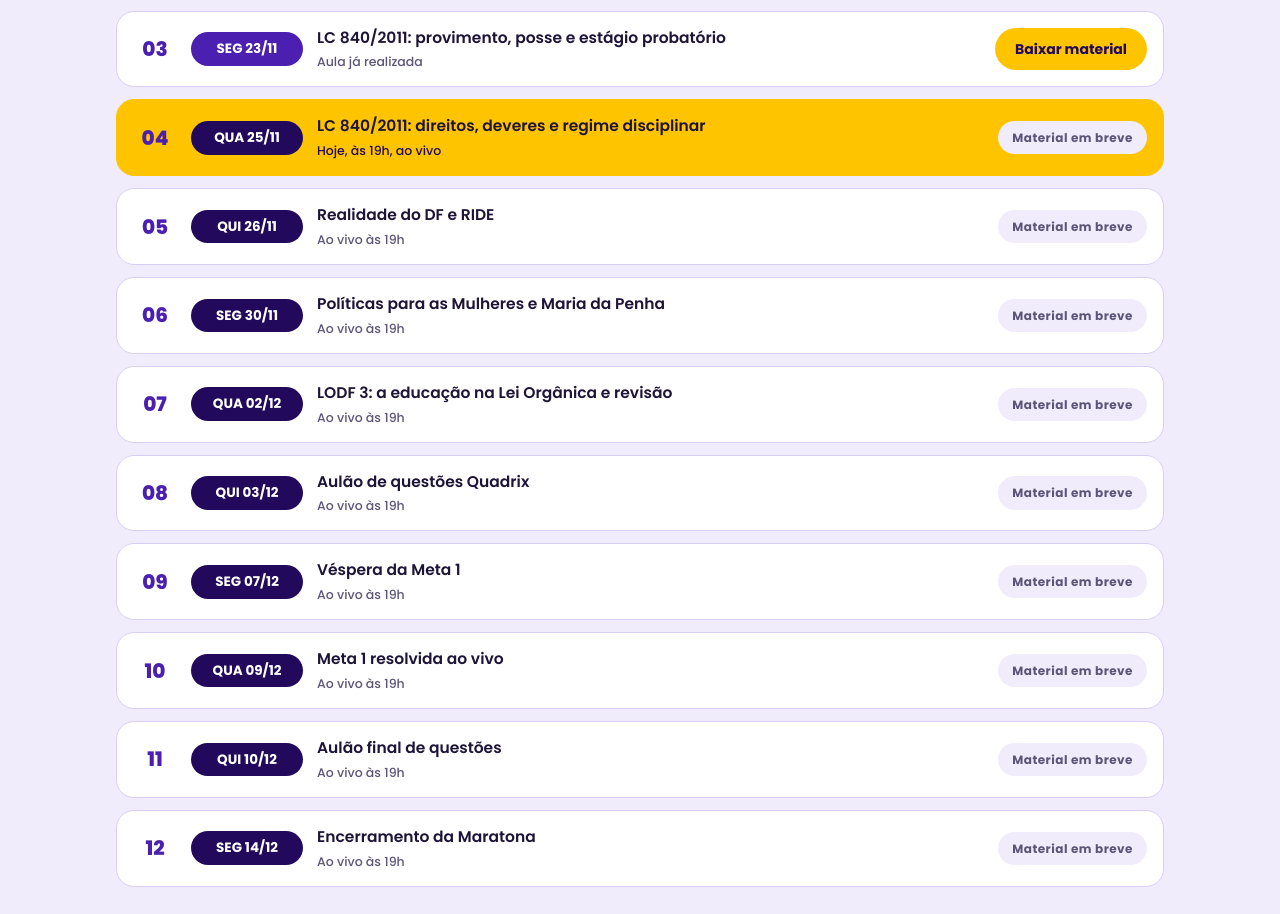
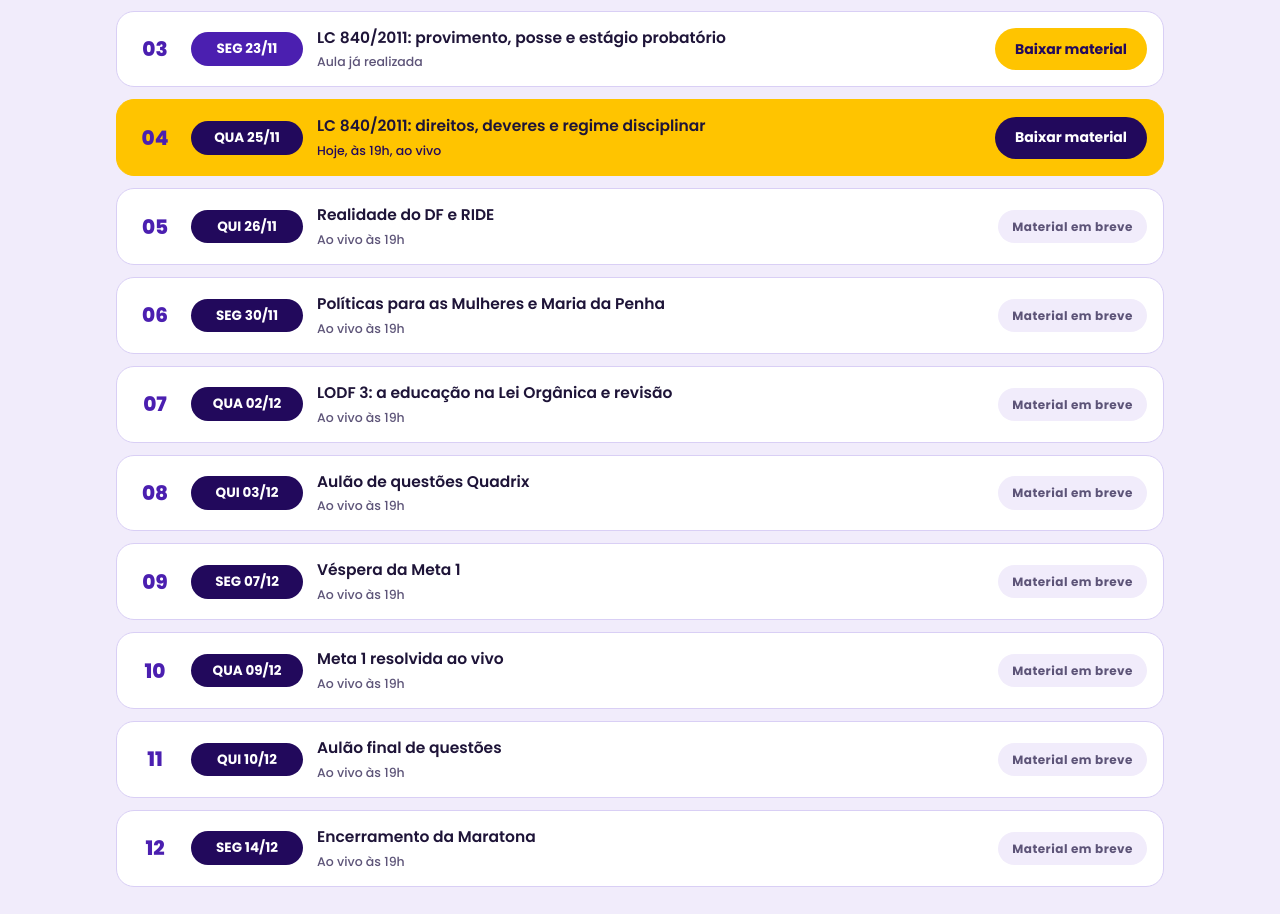
Before and after one commit to programademetas/programademetas.github.io, a plain HTML site: page maratona-seedf/index.html in a window 1280 px wide. Shown: the part 1041-1955 px from the top of the page. Drawn offline with Linux system fonts and the light colour scheme.

Commit message:
Maratona SEEDF: material da aula 4 liberado e da aula 5 enviado (ainda oculto)
Co-Authored-By: Claude Opus 5.5 <noreply@anthropic.com>
Claude-Session: https://claude.ai/code/session_011LrchpH4bhCpVQqdcvnbbE

```diff
--- a/maratona-seedf/index.html
+++ b/maratona-seedf/index.html
@@ -263,7 +263,7 @@ const AULAS = [
   { n: 1,  data: "2026-11-18", tema: "LODF 1: fundamentos e organização do DF", arquivo: "maratona-seedf-aula-01-lodf.pdf" },
   { n: 2,  data: "2026-11-19", tema: "LODF 2: competências, Adm. Pública e servidores", arquivo: "maratona-seedf-aula-02-lodf.pdf" },
   { n: 3,  data: "2026-11-23", tema: "LC 840/2011: provimento, posse e estágio probatório", arquivo: "maratona-seedf-aula-03-lc840.pdf" },
-  { n: 4,  data: "2026-11-25", tema: "LC 840/2011: direitos, deveres e regime disciplinar", arquivo: "" },
+  { n: 4,  data: "2026-11-25", tema: "LC 840/2011: direitos, deveres e regime disciplinar", arquivo: "maratona-seedf-aula-04-lc840.pdf" },
   { n: 5,  data: "2026-11-26", tema: "Realidade do DF e RIDE", arquivo: "" },
   { n: 6,  data: "2026-11-30", tema: "Políticas para as Mulheres e Maria da Penha", arquivo: "" },
   { n: 7,  data: "2026-12-02", tema: "LODF 3: a educação na Lei Orgânica e revisão", arquivo: "" },
```
Also changed, not shown: 2 other files.
